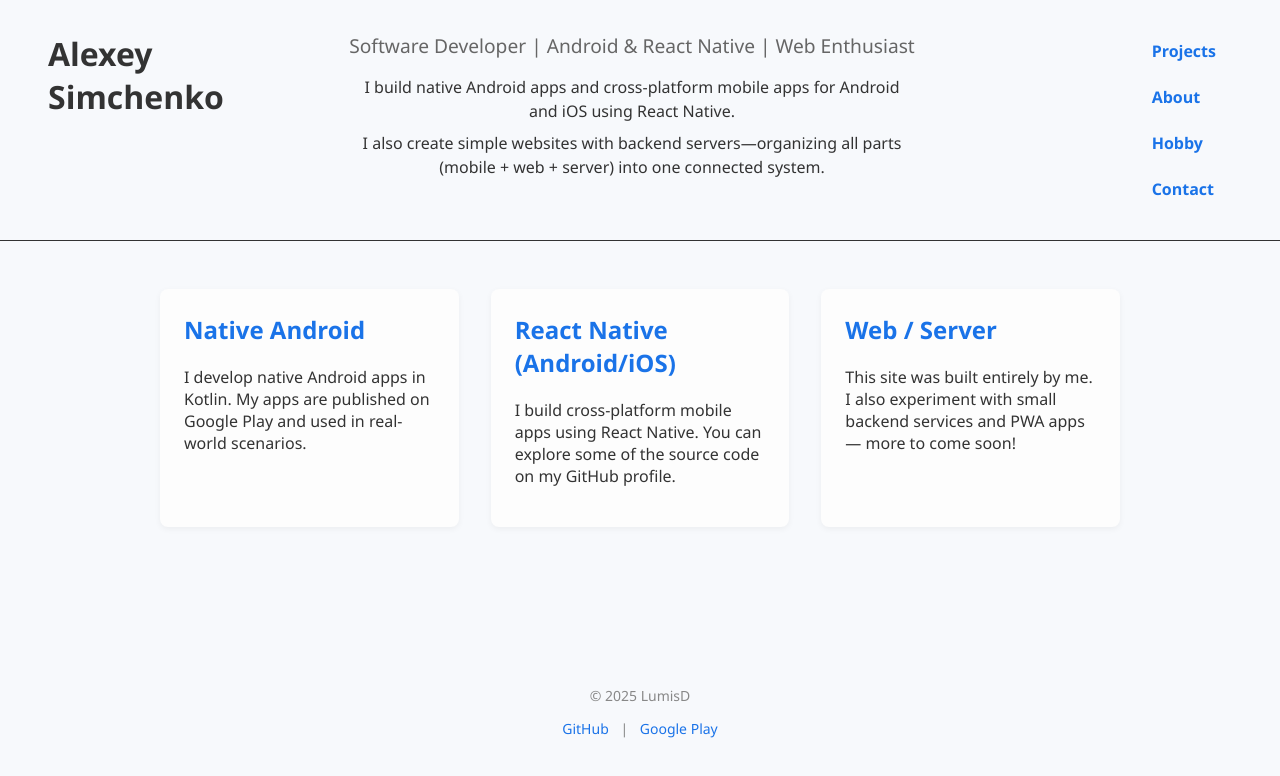
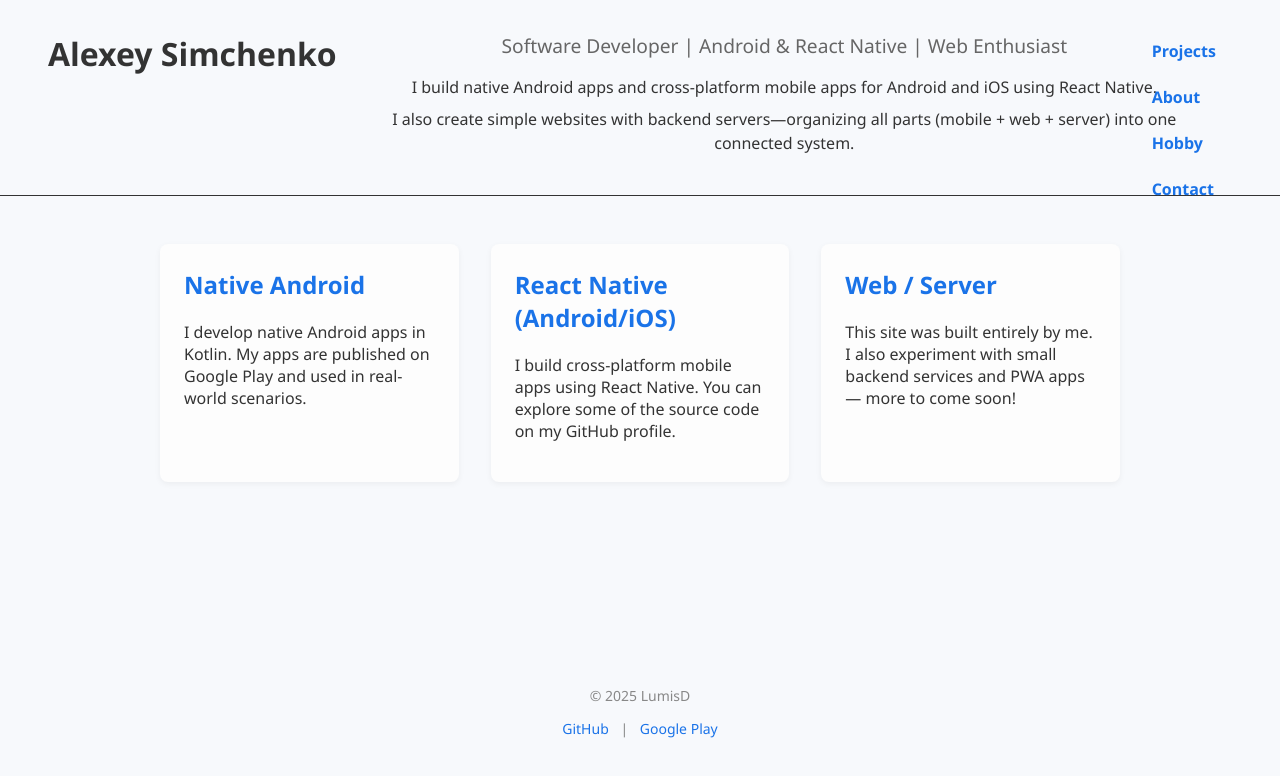
Before and after one commit to LumisD/LumisD.github.io, a plain HTML site: page index.html in a window 1280 px wide. Drawn offline with Linux system fonts and the light colour scheme.

Commit message:
Fixes in index

```diff
--- a/index.html
+++ b/index.html
@@ -4,7 +4,7 @@
   <meta charset="UTF-8" />
   <meta name="viewport" content="width=device-width, initial-scale=1.0" />
   <link rel="stylesheet" href="styles/index.css" />
-  <title>LumisD — Software Developer</title>
+  <title>Alexey Simchenko — Software Developer</title>
 </head>
 <body>
 
--- a/styles/index.css
+++ b/styles/index.css
@@ -19,10 +19,9 @@ body {
   justify-content: space-between;
   align-items: flex-start;
   padding: var(--space-lg) var(--space-xl);
-  background-color: var(--color-background);
   position: sticky;
   top: 0;
-  z-index: 100;
+  background-color: var(--color-background);
   border-bottom: 1px solid var(--color-border);
   min-height: 140px;
   box-sizing: border-box;
@@ -30,7 +29,7 @@ body {
 
 /* Left side: name */
 .hero-left {
-  flex: 1;
+  text-align: left;
   min-width: 150px;
   display: flex;
   align-items: center;
@@ -66,12 +65,14 @@ body {
 
 /* Right side: nav buttons */
 .hero-right {
-  flex: 1;
-  min-width: 150px;
+  position: fixed;
+  top: var(--space-lg);
+  right: var(--space-xl);
   display: flex;
-  justify-content: flex-end;
-  align-items: center;
-  padding-left: var(--space-md);
+  flex-direction: column;
+  gap: var(--space-sm);
+  max-width: 150px;
+  z-index: 1000;
 }
 .nav-links {
   display: flex;
@@ -79,11 +80,10 @@ body {
   gap: var(--space-sm);
 }
 .nav-links a {
+  padding: var(--space-sm) var(--space-md);
+  font-weight: bold;
   text-decoration: none;
   color: var(--color-primary);
-  font-weight: bold;
-  font-size: var(--font-md);
-  padding: var(--space-sm) var(--space-md);
   border-radius: 4px;
   transition: background-color 0.3s ease, color 0.3s ease;
 }
```
